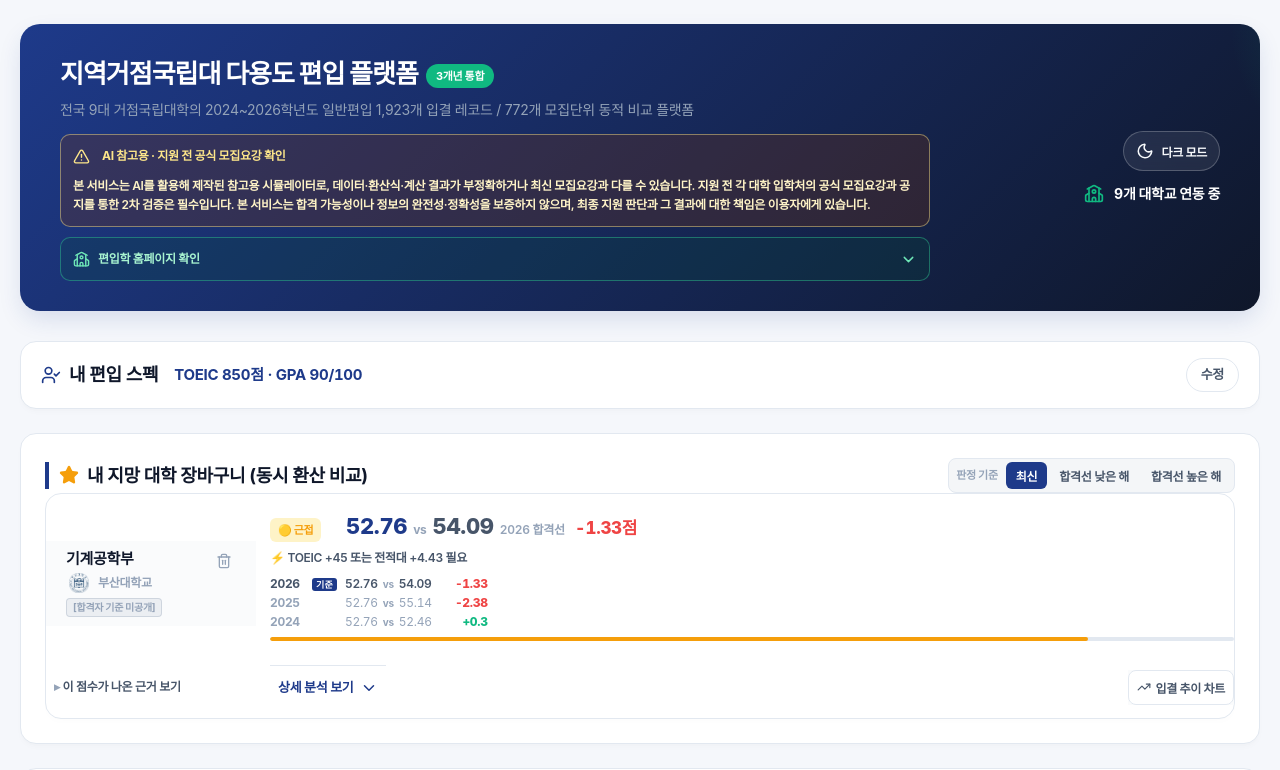
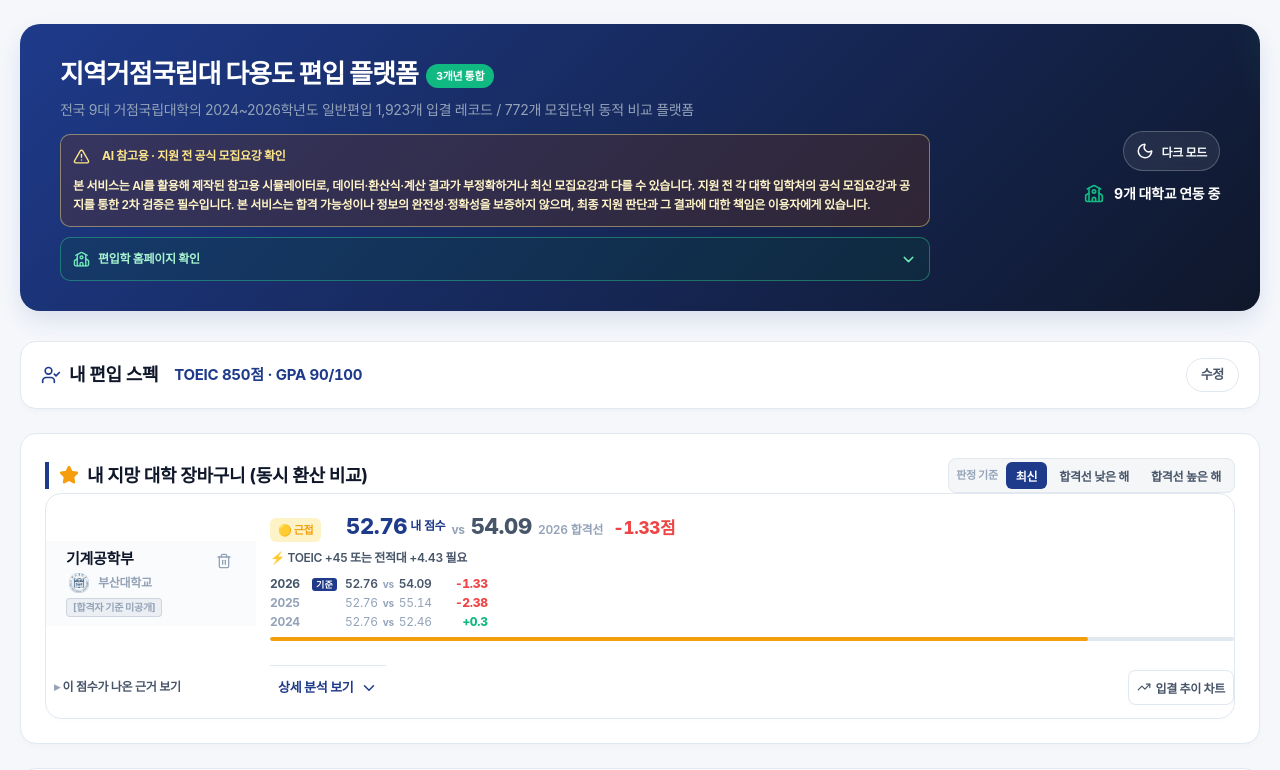
Before and after one commit to khal1234/transfer-admission-simulator, a React (Vite) app in the folder web/: page / in a window 1280 px wide. Shown: the top 770 px of the page. Built offline with nearby package versions, Linux system fonts and the light colour scheme.

Commit message:
fix: 장바구니 내 점수 라벨 추가

```diff
--- a/web/src/components/TargetBasket.tsx
+++ b/web/src/components/TargetBasket.tsx
@@ -364,6 +364,7 @@ function TargetBasket({
                             : scoreInputInvalid
                               ? "입력 확인 필요"
                               : "계산 불가"}
+                          <span className="compare-my-label">내 점수</span>
                         </span>
                         <span className="compare-versus">vs</span>
                         <span className="compare-score compare-score-secondary">
--- a/web/src/index.css
+++ b/web/src/index.css
@@ -2862,11 +2862,15 @@ html[data-theme="dark"] .spec-panel-values {
   font-weight: 700;
 }
 
+.compare-my-label,
 .compare-accepted-label {
-  color: var(--text-muted);
   font-size: 12px;
   font-weight: 600;
   white-space: nowrap;
+}
+
+.compare-accepted-label {
+  color: var(--text-muted);
 }
 
 .compare-summary .compare-help {
```
